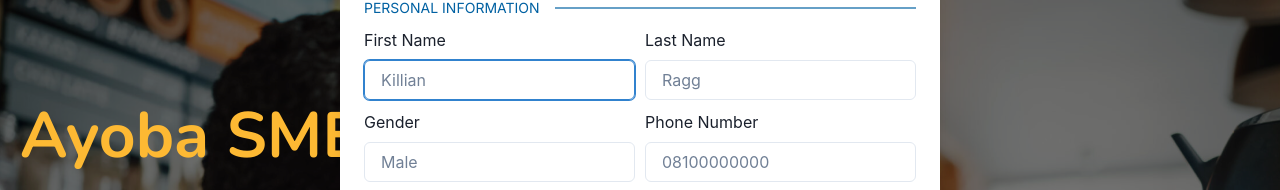
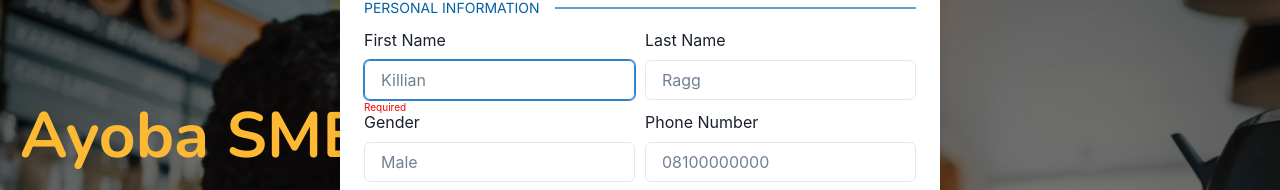
Before and after one commit to thomasAmara/Ayoba-App, a React (Create React App) app: page / in a window 1280 px wide. Both pictures are taken after a click on the button "Apply now". Shown: the part 111-301 px from the top of the page. Built offline with nearby package versions, Linux system fonts and the light colour scheme.

Commit message:
Error message

```diff
--- a/src/components/CustomeInput.jsx
+++ b/src/components/CustomeInput.jsx
@@ -97,6 +97,11 @@ const CustomInput = (
               color='black'
             />
           </InputGroup>
+          <ErrorMessage
+            component='div'
+            name={field.name}
+            style={errorMessage}
+          />
         </Box>
       )}
     </>
```
